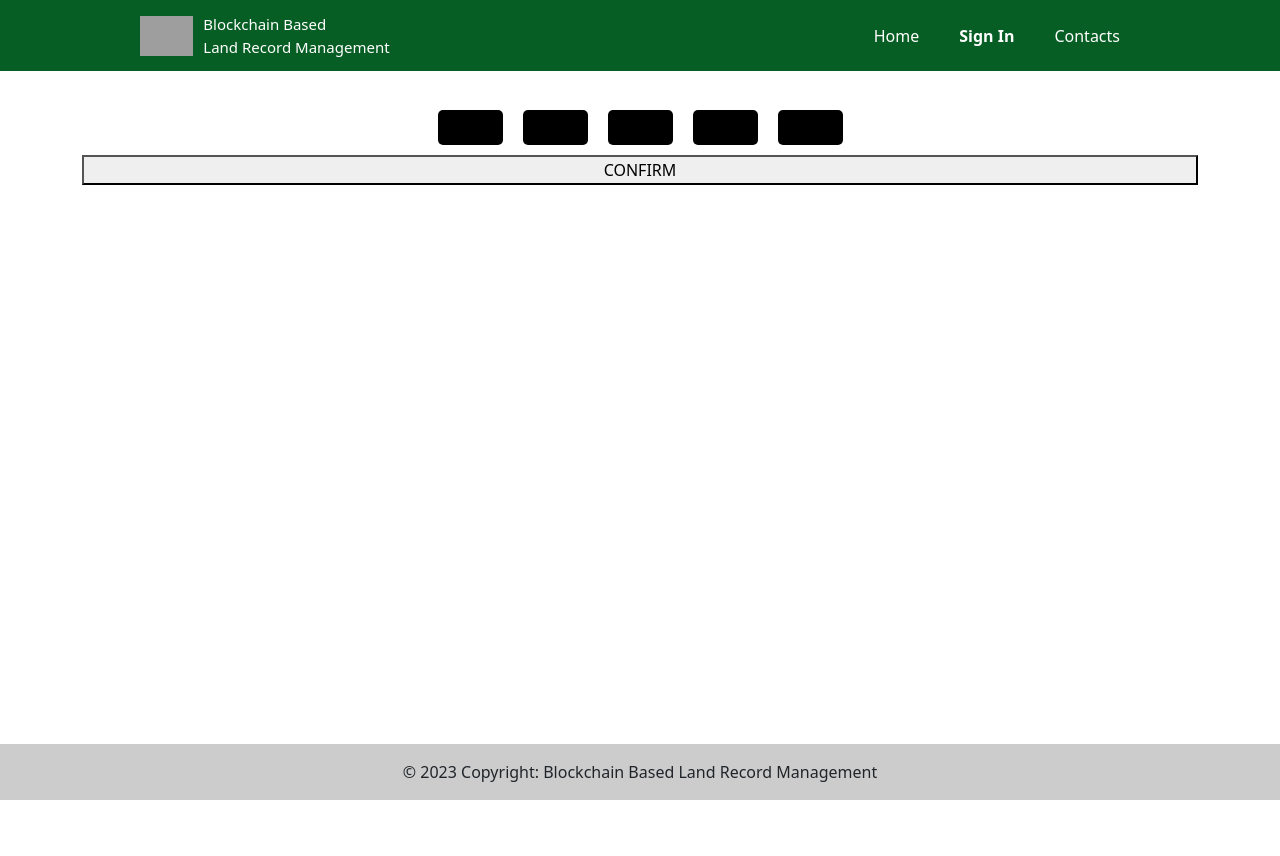
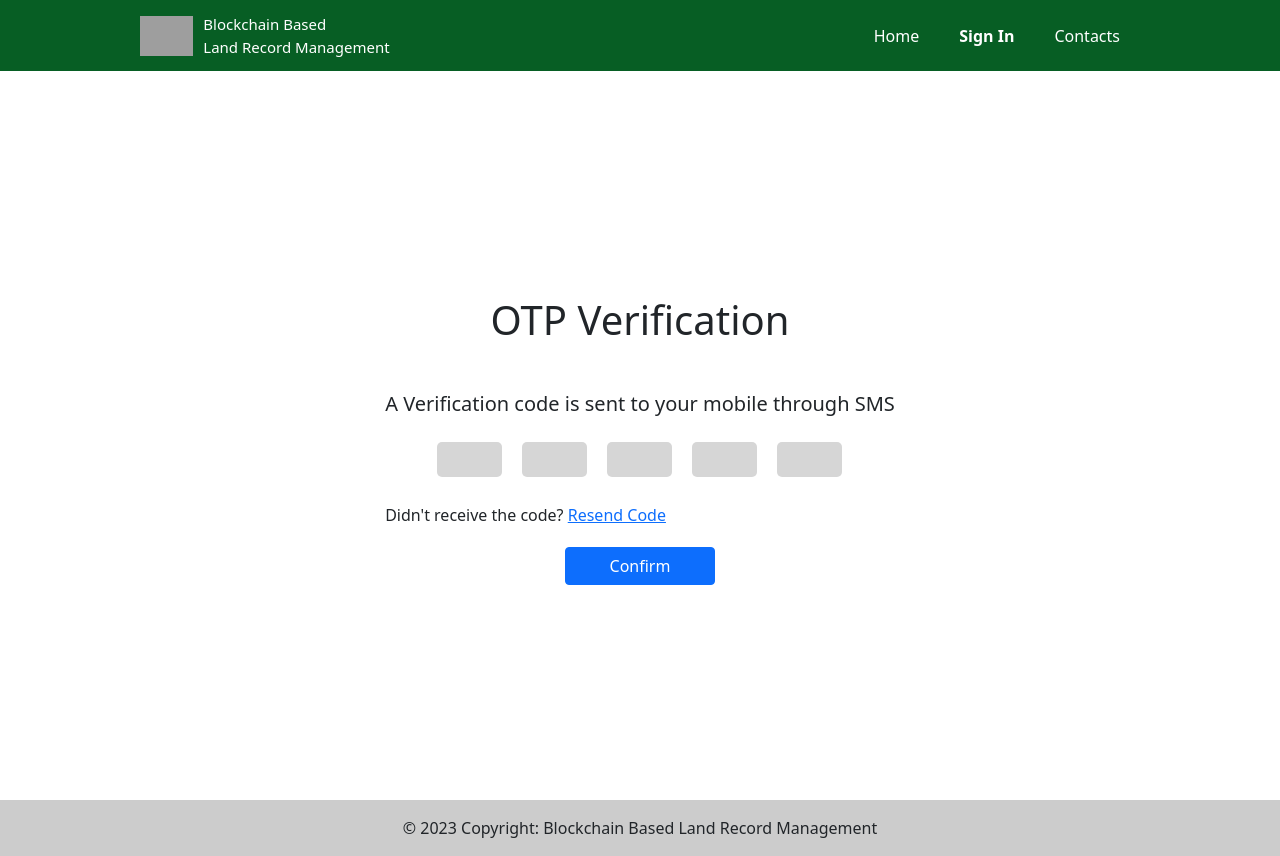
Before and after one commit to Mahdi3M/BLRM, a PHP site: page /otpform.php in a window 1280 px wide. Before the commit the page ends 800 px from the top, so only its background shows below. Run offline with PHP 8.4, Linux system fonts and the light colour scheme; grey boxes are pictures that could not be loaded.

Commit message:
otpform added

```diff
--- a/assets/css/main.css
+++ b/assets/css/main.css
@@ -151,10 +151,15 @@
     text-align: center;
     font-family: arimo;
     font-size: 1.2rem;
-    background: black;
+    background: rgb(214, 214, 214);
 
 }
 
+.otp-btn
+{
+    width: 150px;
+    margin: 20px;
+}
 
 /* user-profile new  */
 .halkagrey {
--- a/assets/js/main.js
+++ b/assets/js/main.js
@@ -1,23 +1,6 @@
 // otp form
-
-$('.digit-group').find('input').each(function () {
-    $(this).attr('maxlength', 1);
-    $(this).on('keyup', function (e) {
-        var parent = $($(this).parent());
-        if (e.keyCode === 8 || e.keyCode === 37) {
-            var prev = parent.find('input#' + $(this).data('previous'));
-            if (prev.length) {
-                $(prev).select();
-            }
-        } else if ((e.keyCode >= 48 && e.keyCode <= 57) || (e.keyCode >= 65 && e.keyCode <= 90) || (e.keyCode >= 96 && e.keyCode <= 105) || e.keyCode === 39) {
-            var next = parent.find('input#' + $(this).data('next'));
-            if (next.length) {
-                $(next).select();
-            } else {
-                if (parent.data('autosubmit')) {
-                    parent.submit();
-                }
-            }
-        }
-    });
-});
+function clickEvent(first, last) {
+    if (first.value.length) {
+        document.getElementById(last).focus();
+    }
+}
--- a/otpform.php
+++ b/otpform.php
@@ -35,15 +35,25 @@
     </script>
 
     <div class="container">
+        <div class="vh-100 d-flex align-items-center d-flex justify-content-center">
             <div class="otpbox">
-            <div class="userinput">
+                <h1 class="d-flex justify-content-center mb-5">OTP Verification</h1>
+                <h5 class="mb-3">A Verification code is sent to your mobile through SMS</h5>
+                <div class="userinput mb-3">
                     <input type="text" id='ist' maxlength="1" onkeyup="clickEvent(this,'sec')">
                     <input type="text" id="sec" maxlength="1" onkeyup="clickEvent(this,'third')">
                     <input type="text" id="third" maxlength="1" onkeyup="clickEvent(this,'fourth')">
                     <input type="text" id="fourth" maxlength="1" onkeyup="clickEvent(this,'fifth')">
                     <input type="text" id="fifth" maxlength="1">
                 </div>
-            <button>CONFIRM</button>
+
+                <label class="form-check-label" for="form2Example3">
+                    Didn't receive the code? <a href="signup.php">Resend Code</a>
+                </label>
+                <div class="d-flex justify-content-center">
+                    <button type="button" class="btn btn-primary otp-btn" onclick="location.href = 'user_profile.php'">Confirm</button>
+                </div>
+            </div>
         </div>
     </div>
 
@@ -52,6 +62,7 @@
     <?php include 'footer.php'; ?>
 
     <script src="https://cdn.jsdelivr.net/npm/bootstrap@5.0.2/dist/js/bootstrap.bundle.min.js" integrity="sha384-MrcW6ZMFYlzcLA8Nl+NtUVF0sA7MsXsP1UyJoMp4YLEuNSfAP+JcXn/tWtIaxVXM" crossorigin="anonymous"></script>
+    <script src="assets/js/main.js"></script>
 </body>
 
 </html>
```
Also changed, not shown: signup.php (+8 -8 lines). Lines whose indentation alone changed are shown as unchanged.
